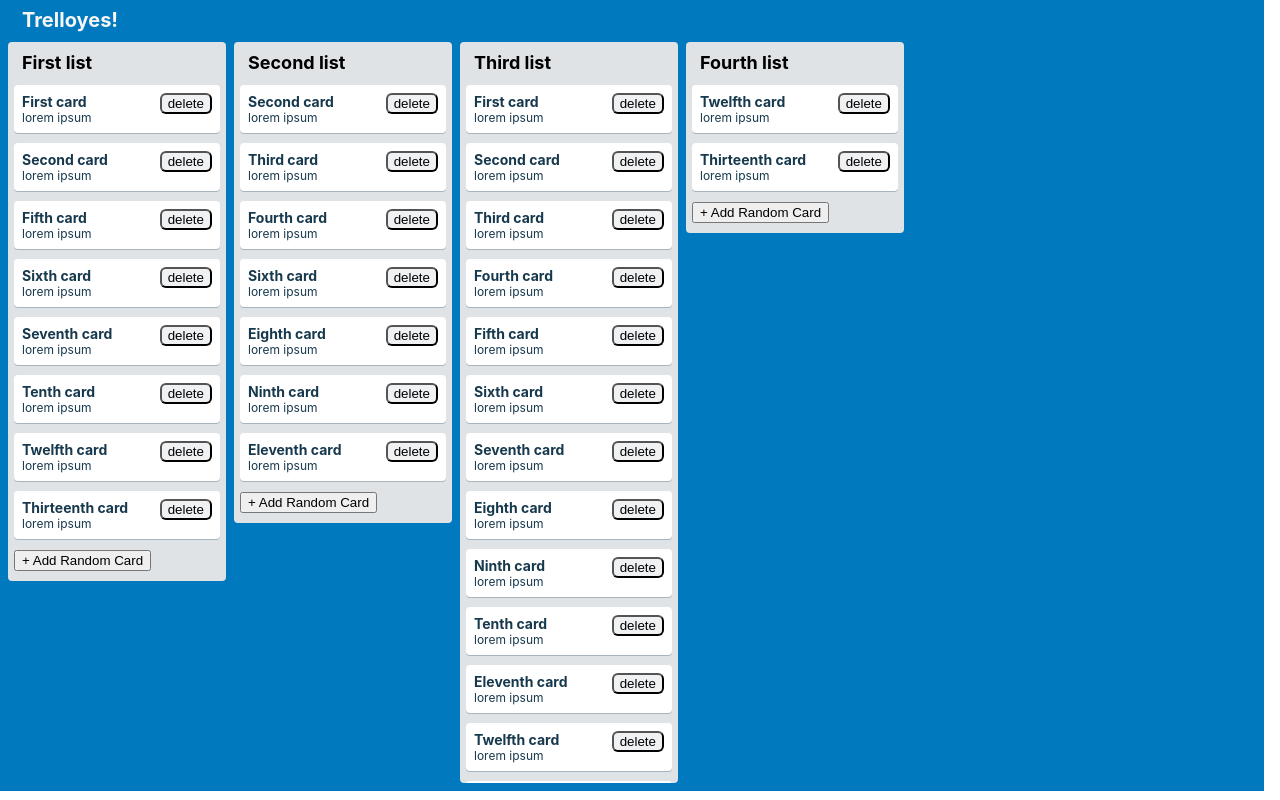
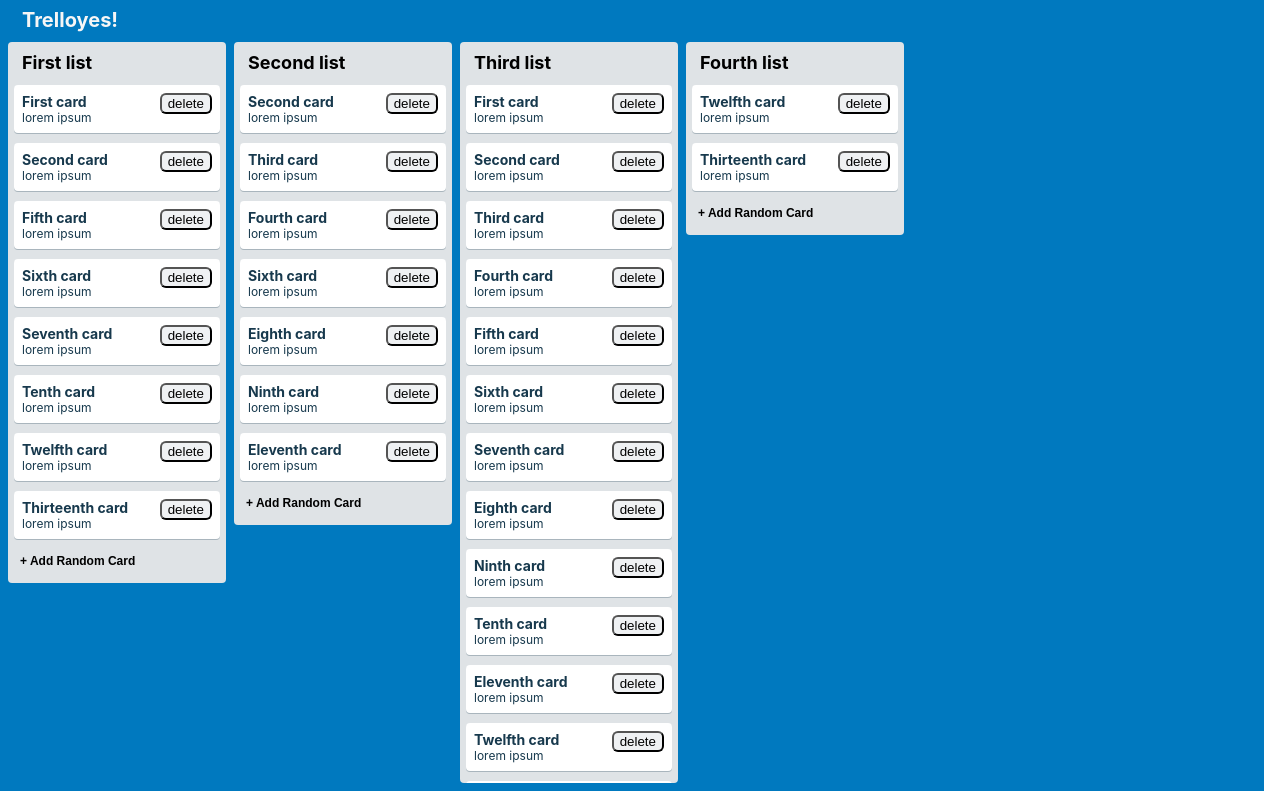
Before and after one commit to artificialarea/trelloyes-prepair, a React (Create React App) app: page / in a window 1280 px wide. Built offline with nearby package versions, Linux system fonts and the light colour scheme.

Commit message:
updated <List /> button attribute and test.

```diff
--- a/src/composition/List.js
+++ b/src/composition/List.js
@@ -28,7 +28,7 @@ class List extends React.Component {
           )}
           <button
             type="button"
-            Nameclass="List-add-button"
+            className="List-add-button"
           >
             + Add Random Card
           </button>
```
Also changed, not shown: 1 other file (tests, documents, lock files or other folders).
